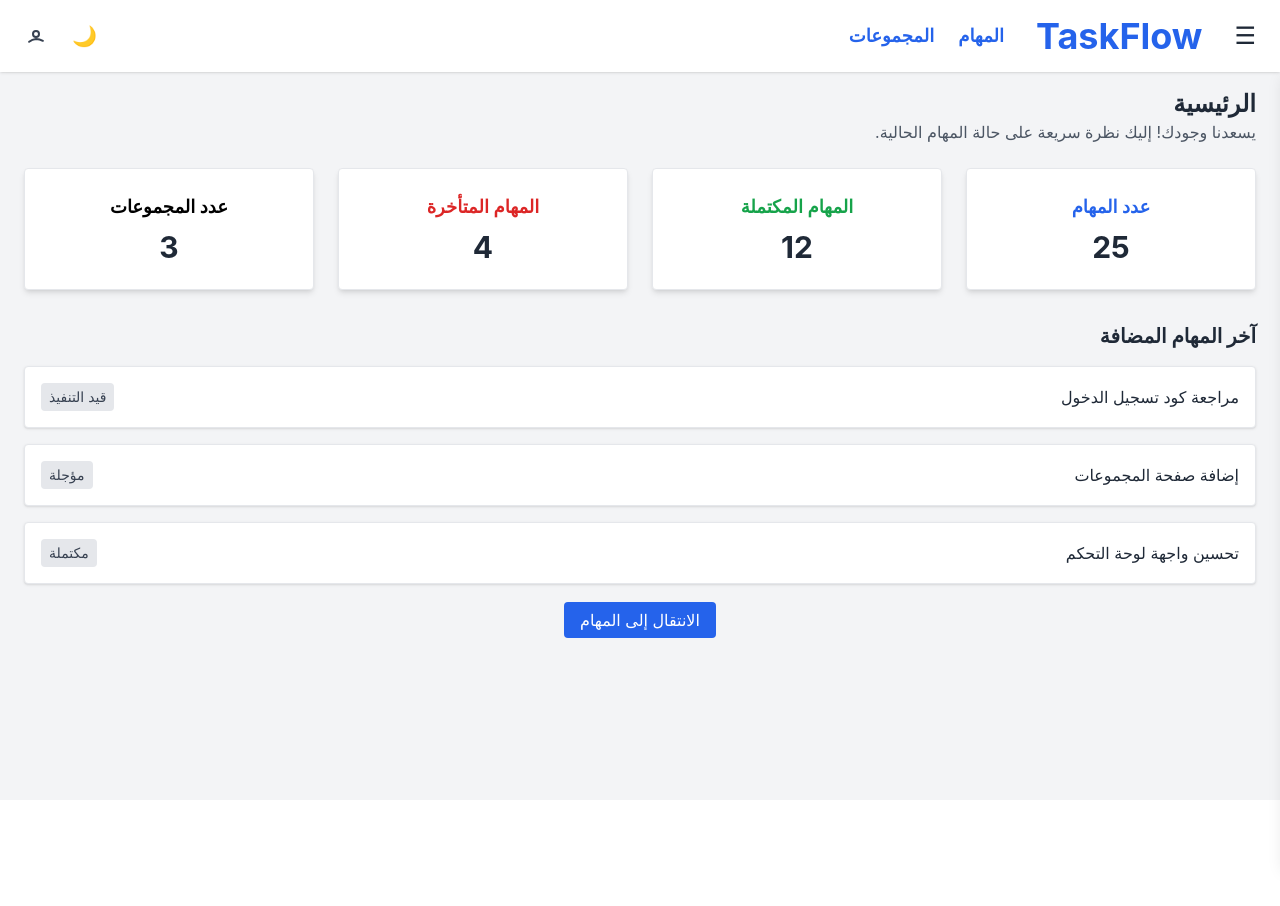
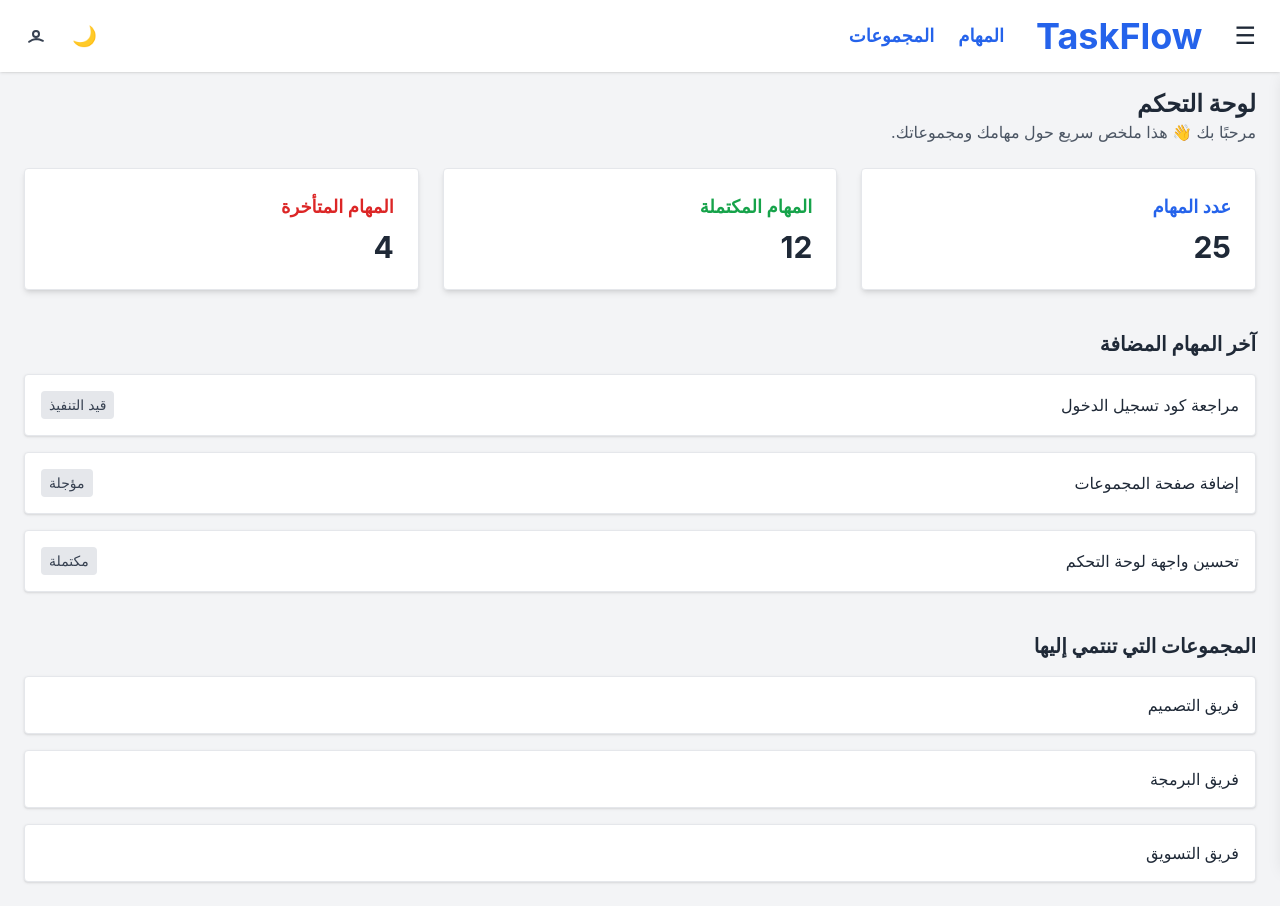
Before and after one commit to Diyaa2662/Task-Management-System, a React (Create React App) app: page /dashboard in a window 1280 px wide. Before the commit the page ends 800 px from the top, so only its background shows below. Built offline with nearby package versions, Linux system fonts and the light colour scheme.

Commit message:
edit dashboard

```diff
--- a/src/pages/Dashboard.js
+++ b/src/pages/Dashboard.js
@@ -2,13 +2,11 @@ import React from "react";
 import { Link } from "react-router-dom";
 
 function Dashboard() {
-  // ⚠️ بيانات وهمية مؤقتة (سيتم ربطها بالـ backend لاحقًا)
-
+  // بيانات وهمية مؤقتة
   const stats = [
     { title: "عدد المهام", value: 25, color: "blue" },
     { title: "المهام المكتملة", value: 12, color: "green" },
     { title: "المهام المتأخرة", value: 4, color: "red" },
-    { title: "عدد المجموعات", value: 3, color: "purple" },
   ];
 
   const recentTasks = [
@@ -17,24 +15,31 @@ function Dashboard() {
     { id: 3, title: "تحسين واجهة لوحة التحكم", status: "مكتملة" },
   ];
 
+  const userGroups = [
+    { id: 1, name: "فريق التصميم" },
+    { id: 2, name: "فريق البرمجة" },
+    { id: 3, name: "فريق التسويق" },
+  ];
+
   return (
     <div className="text-right">
-      {/* 🟦 1. رسالة ترحيب */}
+      {/* رسالة ترحيب */}
       <div className="mb-6">
         <h2 className="text-2xl font-bold text-gray-800 dark:text-white">
-          الرئيسية
+          لوحة التحكم
         </h2>
         <p className="text-gray-600 dark:text-gray-300">
-          يسعدنا وجودك! إليك نظرة سريعة على حالة المهام الحالية.
+          مرحبًا بك 👋 هذا ملخص سريع حول مهامك ومجموعاتك.
         </p>
       </div>
 
-      {/* 🟦 2. ملخص سريع */}
-      <div className="grid grid-cols-1 sm:grid-cols-2 lg:grid-cols-4 gap-6 mb-8">
+      {/* ملخص المهام */}
+      <div className="grid grid-cols-1 sm:grid-cols-2 lg:grid-cols-3 gap-6 mb-10">
         {stats.map((item, index) => (
-          <div
+          <Link
             key={index}
-            className="bg-white dark:bg-gray-800 p-6 rounded shadow-md text-center border"
+            to="/tasks"
+            className={`block bg-white dark:bg-gray-800 p-6 rounded shadow-md border hover:shadow-lg transition transform hover:scale-[1.02]`}
           >
             <h3
               className={`text-lg font-semibold mb-2 text-${item.color}-600 dark:text-${item.color}-400`}
@@ -44,21 +49,20 @@ function Dashboard() {
             <p className="text-3xl font-bold text-gray-800 dark:text-white">
               {item.value}
             </p>
-          </div>
+          </Link>
         ))}
       </div>
 
-      {/* 🟦 3. آخر المهام */}
-      <div>
+      {/* آخر المهام */}
+      <div className="mb-10">
         <h3 className="text-xl font-bold mb-4 text-gray-800 dark:text-white">
           آخر المهام المضافة
         </h3>
-
         <ul className="space-y-4">
           {recentTasks.map((task) => (
             <li
               key={task.id}
-              className="bg-white dark:bg-gray-800 p-4 rounded shadow border flex justify-between items-center"
+              className="bg-white dark:bg-gray-800 p-4 rounded shadow border flex justify-between items-center hover:shadow-md transition"
             >
               <span className="text-gray-800 dark:text-white">
                 {task.title}
@@ -70,14 +74,25 @@ function Dashboard() {
           ))}
         </ul>
       </div>
-      {/* زر الإضافة */}
-      <div className="mt-6 text-center">
-        <Link
-          to="/tasks"
-          className="bg-blue-600 text-white px-4 py-2 rounded hover:bg-blue-700 transition"
-        >
-          الانتقال إلى المهام
-        </Link>
+
+      {/* مجموعات المستخدم */}
+      <div>
+        <h3 className="text-xl font-bold mb-4 text-gray-800 dark:text-white">
+          المجموعات التي تنتمي إليها
+        </h3>
+        <ul className="space-y-4">
+          {userGroups.map((group) => (
+            <Link
+              key={group.id}
+              to={`/groups/${group.id}`}
+              className="block bg-white dark:bg-gray-800 p-4 rounded shadow border hover:shadow-md transition"
+            >
+              <span className="text-gray-800 dark:text-white font-medium">
+                {group.name}
+              </span>
+            </Link>
+          ))}
+        </ul>
       </div>
     </div>
   );
```
